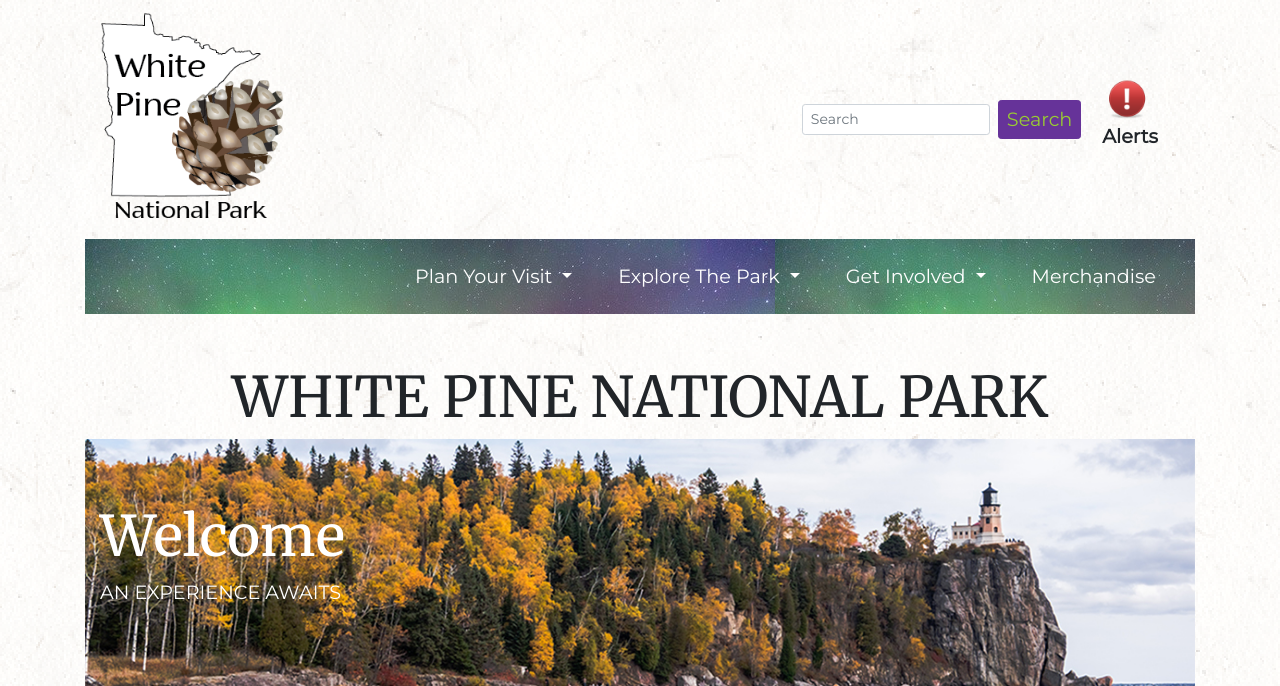
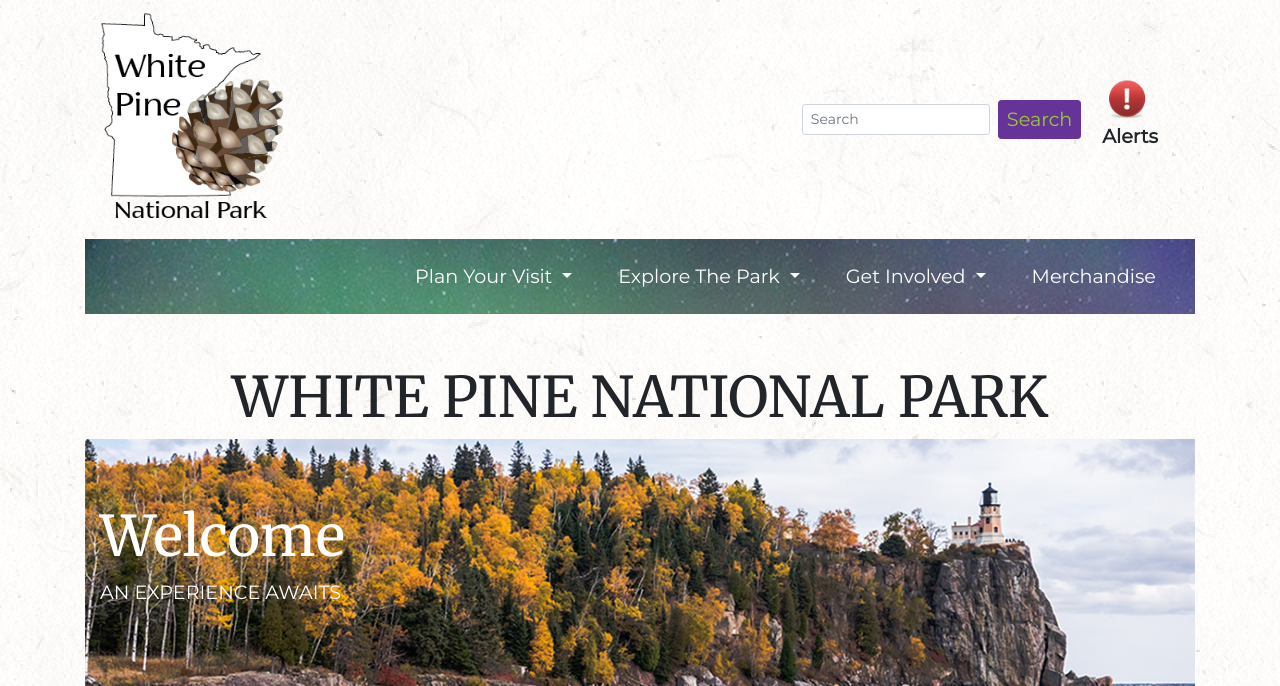
Before and after one commit to Maija-Peura/maija-peura.github.io, a PHP site: page /white_pine/index.html in a window 1280 px wide. Shown: the top 686 px of the page. Run offline with PHP 8.4, Linux system fonts and the light colour scheme; some web fonts are replaced.

```diff
--- a/white_pine/css/custom.css
+++ b/white_pine/css/custom.css
@@ -1,6 +1,14 @@
 .bg-dark {
-    background:url("../images/navBar.png")!important;
+    background:url("../images/navBar.jpg")!important;
+    background-repeat:no-repeat !important;
 }
+
+/*
+.navbar {
+    background:url("../images/northern_lights_1200.jpg")!important;
+    background-repeat:no-repeat;
+}
+*/
 
 .navbar-dark .navbar-nav .active>.nav-link, .navbar-dark .navbar-nav .nav-link.active, .navbar-dark .navbar-nav .nav-link.show, .navbar-dark .navbar-nav .nav-link {
     color: #fff;
```
Also changed, not shown: white_pine/images/navBar.jpg (added), white_pine/images/navBar.png (deleted), white_pine/images/northern_lights_1200.jpg (added), 1 other file.
